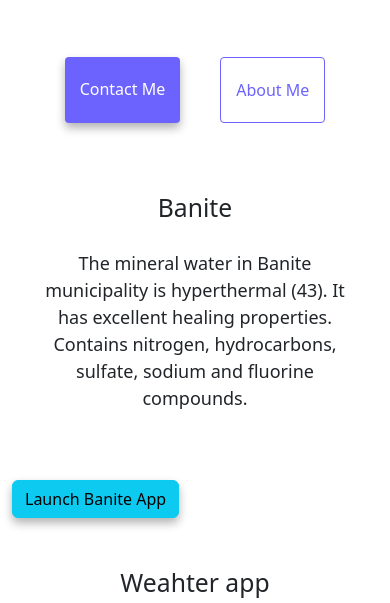
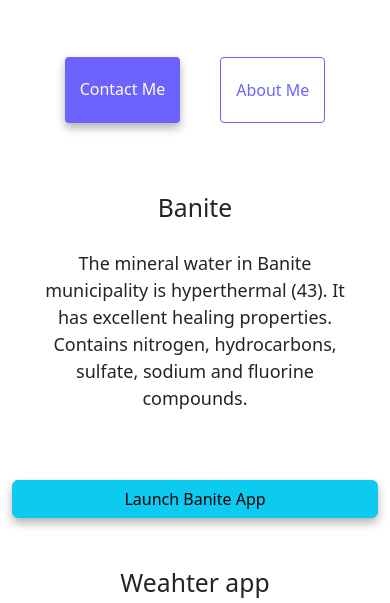
Before and after one commit to NataliiaDe/Advanced-Tools-HW-W3, a website: page index.html in a window 390 px wide. Shown: the part 166-769 px from the top of the page. Drawn offline with nearby package versions, Linux system fonts and the light colour scheme.

Commit message:
Update style.css

```diff
--- a/style.css
+++ b/style.css
@@ -118,8 +118,8 @@ display:none;
 }
 
 .btn{
-  display: flex;
-  justify-content: center;
-
+  display: block;
+  text-align: center;
+ width: 100%;
 
 }
```
